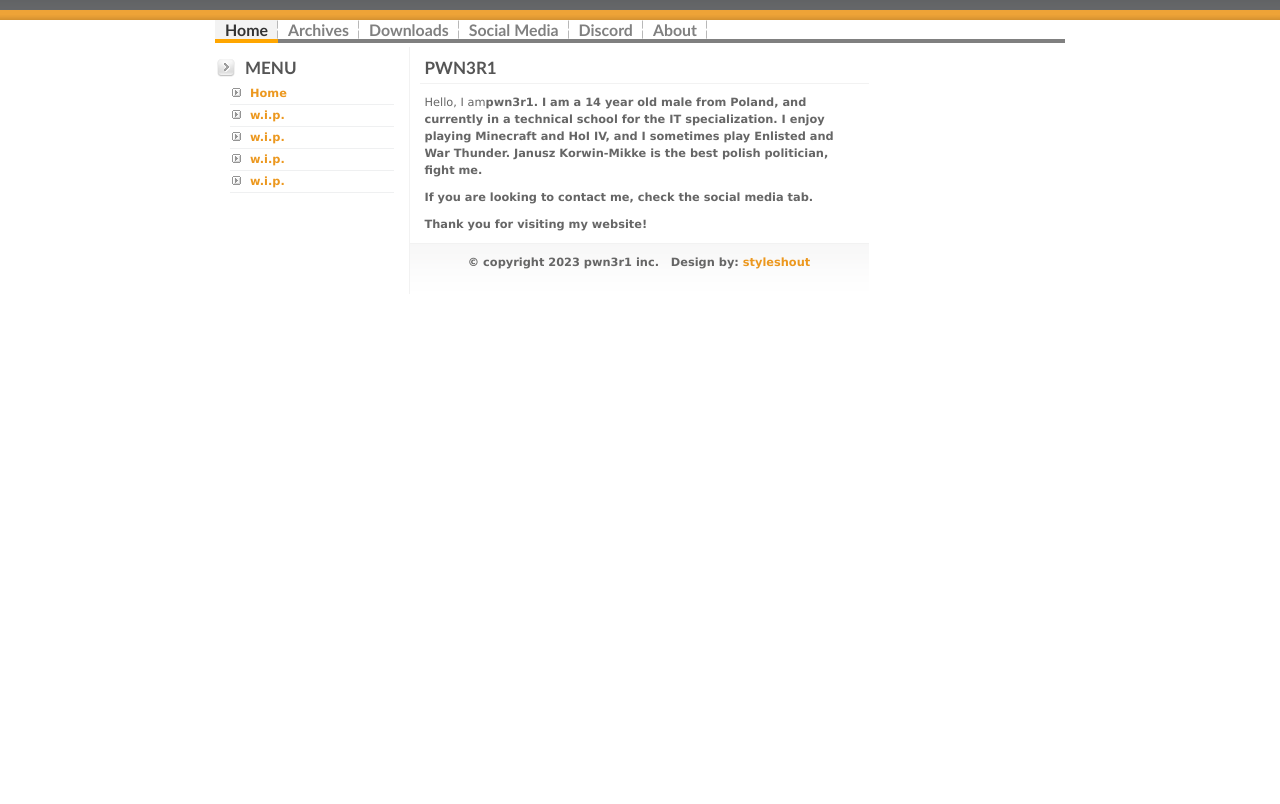
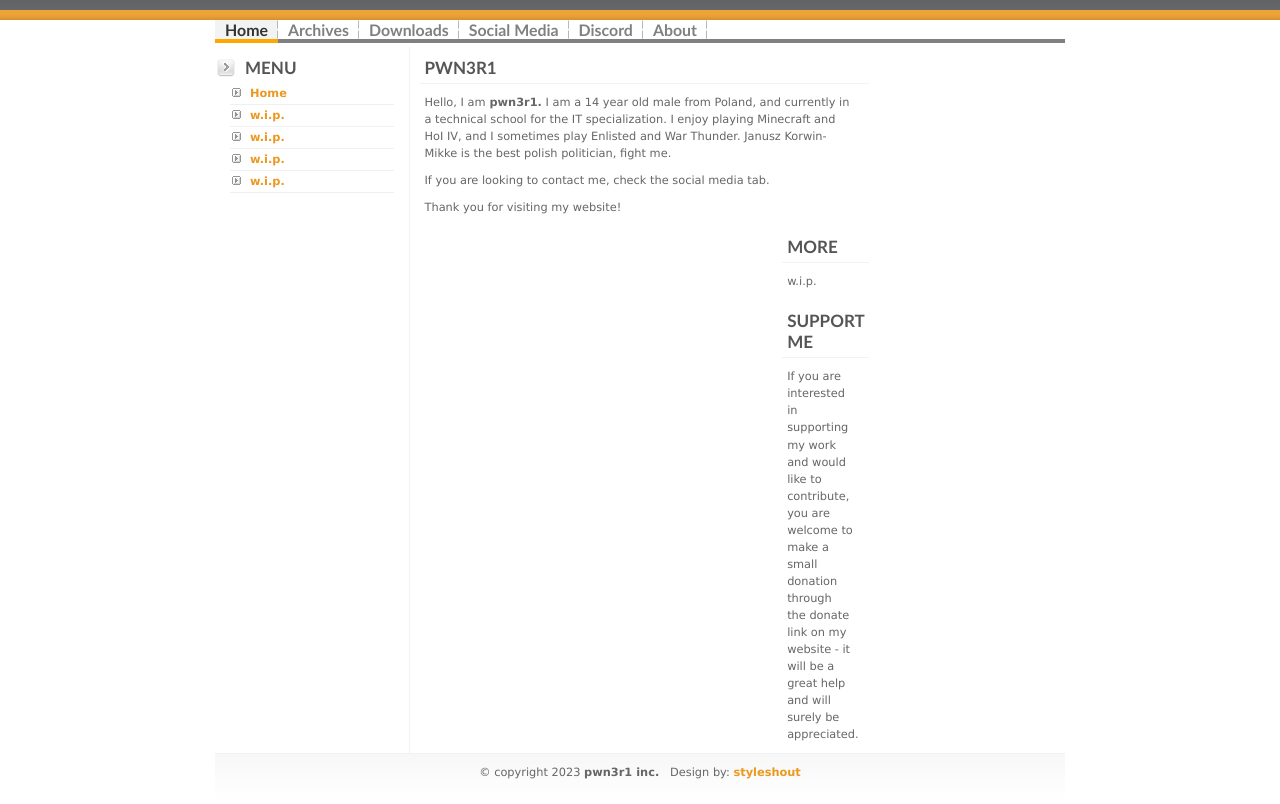
Before and after one commit to pwn3r1/pwn3r1.github.io, a plain HTML site: page index.html in a window 1280 px wide. Shown: the part 64-868 px from the top of the page. Before the commit the page ends 800 px from the top, so only its background shows below. Drawn offline with Linux system fonts and the light colour scheme.

Commit message:
Update index.html

```diff
--- a/index.html
+++ b/index.html
@@ -40,9 +40,16 @@
     </div>
     <div id="main"> <a name="TemplateInfo"></a>
       <h1>pwn3r1</h1>
-      <p>Hello, I am<strong>pwn3r1. I am a 14 year old male from Poland, and currently in a technical school for the IT specialization. I enjoy playing Minecraft and HoI IV, and I sometimes play Enlisted and War Thunder. Janusz Korwin-Mikke is the best polish politician, fight me.</p>
+      <p>Hello, I am<strong> pwn3r1.</strong> I am a 14 year old male from Poland, and currently in a technical school for the IT specialization. I enjoy playing Minecraft and HoI IV, and I sometimes play Enlisted and War Thunder. Janusz Korwin-Mikke is the best polish politician, fight me.</p>
       <p>If you are looking to contact me, check the social media tab.</p>
       <p>Thank you for visiting my website!</p>
+      <div id="rightbar">
+      <h1>More</h1>
+      <p>w.i.p.</p>
+      <h1>Support me</h1>
+      <p>If you are interested in supporting my work and would like to contribute, you are welcome to make a small donation through the donate link on my website - it will be a great help and will surely be appreciated.</p>
+    </div>
+  </div>
 <div id="footer">
   <p> &copy; copyright 2023 <strong>pwn3r1 inc.</strong>&nbsp;&nbsp; Design by: <a href="http://www.styleshout.com/">styleshout</a></p>
 </div>
```
